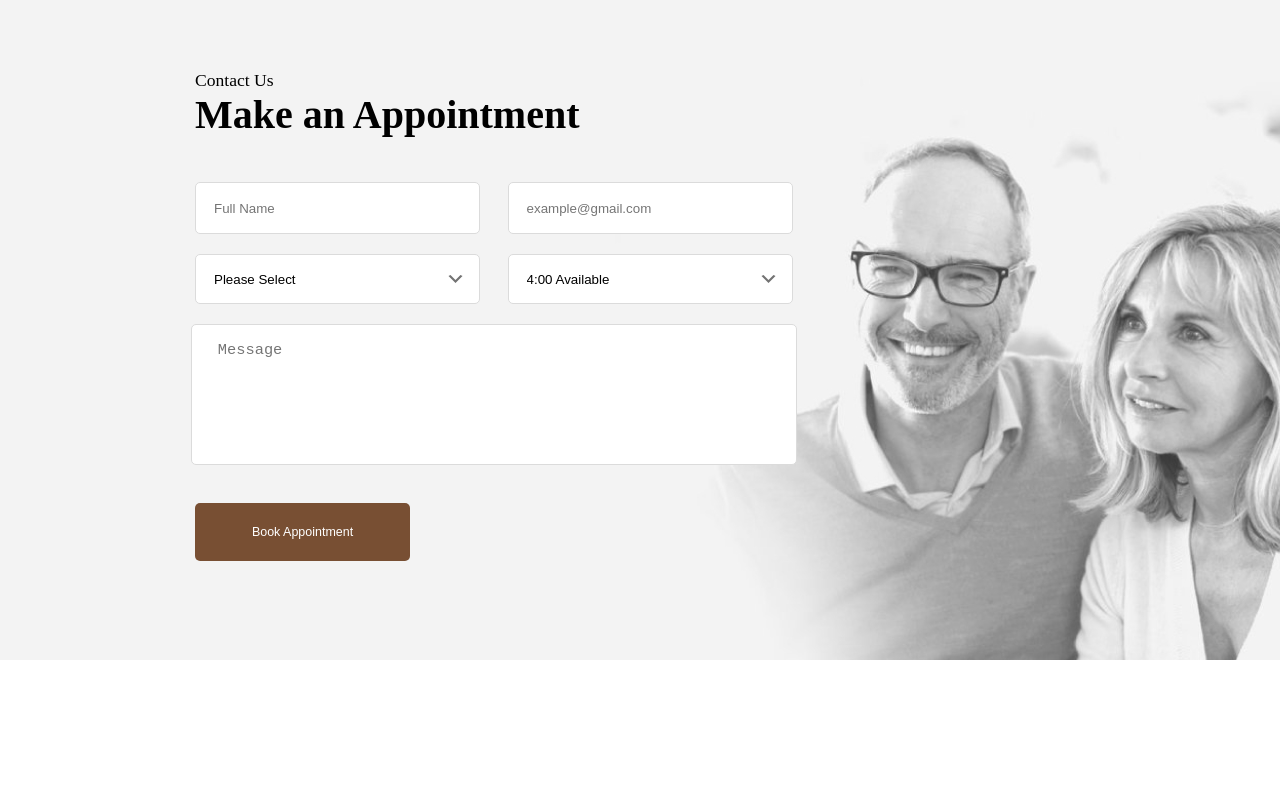
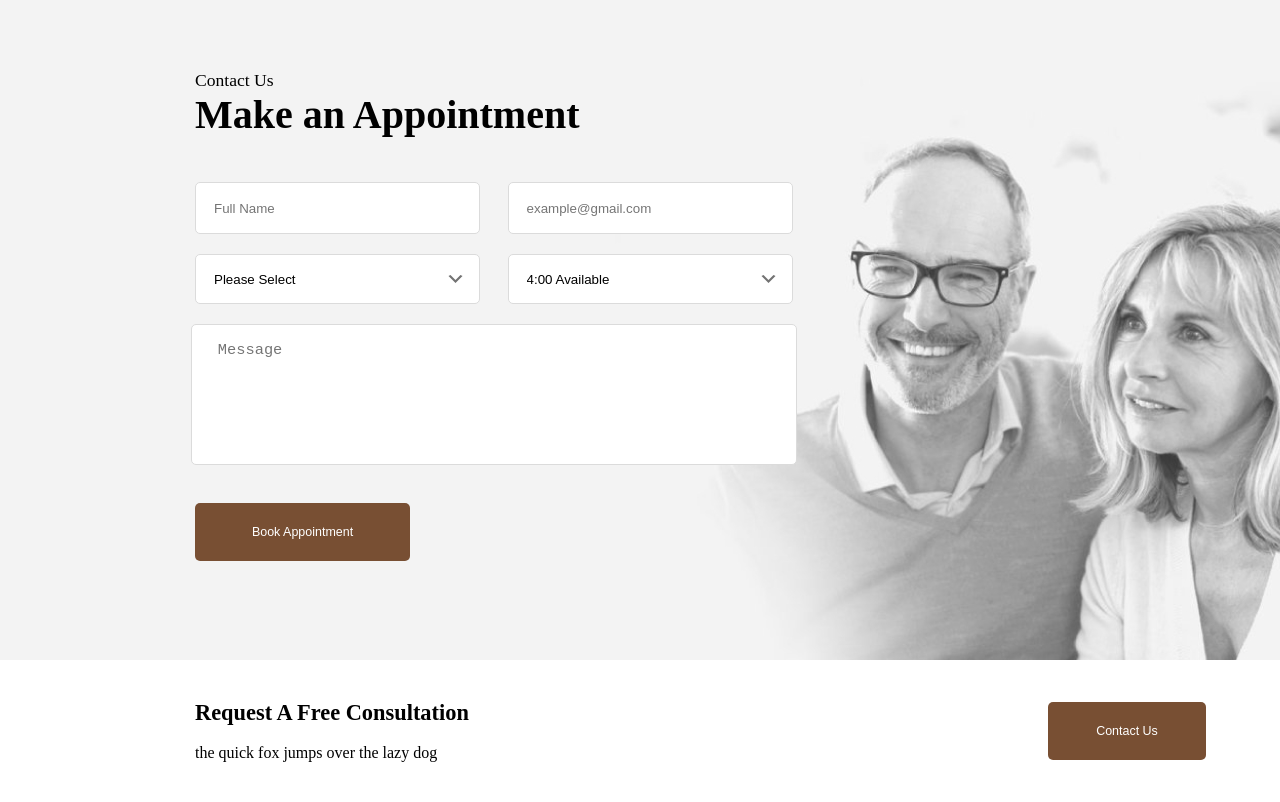
Before and after one commit to geawziv/Litigade, a plain HTML site: page index.html in a window 1280 px wide. Shown: the part 3658-4460 px from the top of the page. Before the commit the page ends 4318 px from the top, so only its background shows below. Drawn offline with Linux system fonts and the light colour scheme.

Commit message:
feat: add sixth section

```diff
--- a/index.html
+++ b/index.html
@@ -247,6 +247,13 @@
                 </form>
                 <button>Book Appointment</button>
             </main>
+            <main class="main6">
+                <div>
+                    <h4>Request A Free Consultation</h4>
+                    <p>the quick fox jumps over the lazy dog</p>
+                </div>
+                <button>Contact Us</button>
+            </main>
         </div>
     </body>
 </html>
--- a/styles/styles.css
+++ b/styles/styles.css
@@ -578,3 +578,40 @@ header article form div select
     color: white;
     font-size: calc(0.7rem + 0.1vw);
 }
+
+
+.main6
+{
+    height: 142px;
+    display: flex;
+    justify-content: space-between;
+    align-items: center;
+    padding: 0 234px 0 195px;
+}
+.main6 button
+{
+    height: 58px;
+    width: 158px;
+    background: #784F33;
+    border: none;
+    border-radius: 5px;
+    color: white;
+    font-size: calc(0.7rem + 0.1vw);
+}
+.main6 div
+{
+    display: flex;
+    flex-direction: column;
+    justify-content: space-between;
+    height: 62px;
+}
+.main6 div p
+{
+    margin: 0;
+    font-size: calc(0.9rem + 0.2vh);
+}
+.main6 div h4
+{
+    margin: 0;
+    font-size: calc(0.6rem + 1vw);
+}
```
